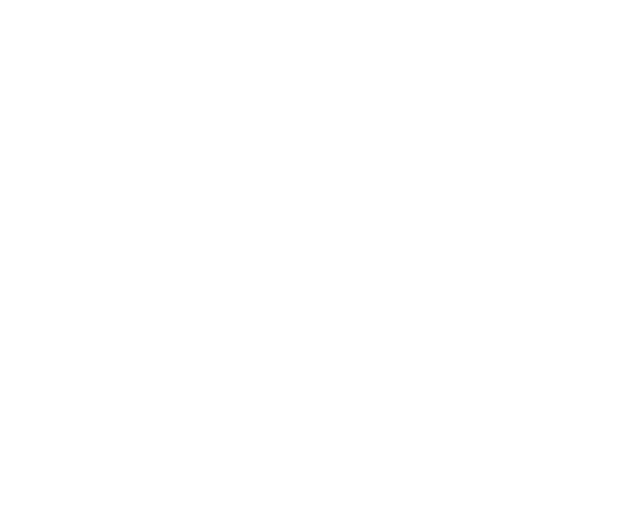
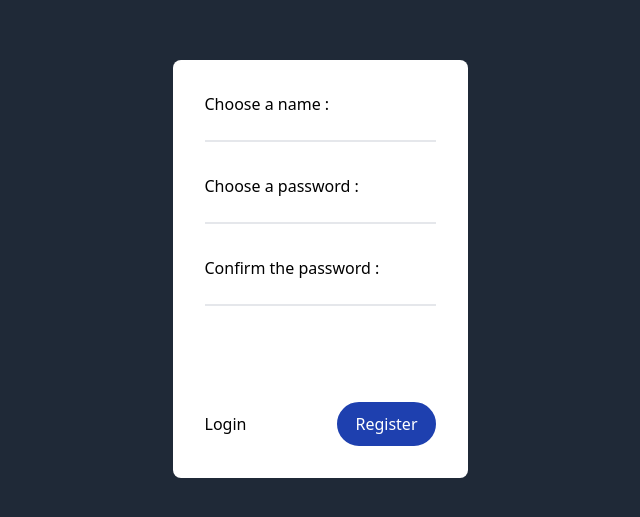
Before and after one commit to Adrienfdupont/memoro, an Angular app: page /register in a window 1280 px wide. Before the commit this address led to /. Shown: the part 131-648 px from the top of the page, without its empty margins (320-960 px from the left). Built offline with nearby package versions, Linux system fonts and the light colour scheme.

Commit message:
register

```diff
--- a/src/app/admin/admin-routing.module.ts
+++ b/src/app/admin/admin-routing.module.ts
@@ -2,17 +2,12 @@
 import { RouterModule, Routes } from '@angular/router';
 import { AccountComponent } from './account/account.component';
 import { authGuard } from '../auth/auth.guard';
-import { LoginComponent } from '../auth/login/login.component';
 
 const routes: Routes = [
   {
     path: 'account',
     component: AccountComponent,
     canActivate: [authGuard],
-  },
-  {
-    path: 'login',
-    component: LoginComponent,
   },
 ];
 
--- a/src/app/app-routing.module.ts
+++ b/src/app/app-routing.module.ts
@@ -1,10 +1,21 @@
 import { NgModule } from '@angular/core';
 import { RouterModule, Routes } from '@angular/router';
+import { LoginComponent } from './auth/login/login.component';
+import { RegisterComponent } from './auth/register/register.component';
 
-const routes: Routes = [];
+const routes: Routes = [
+  {
+    path: 'login',
+    component: LoginComponent,
+  },
+  {
+    path: 'register',
+    component: RegisterComponent,
+  },
+];
 
 @NgModule({
   imports: [RouterModule.forRoot(routes)],
-  exports: [RouterModule]
+  exports: [RouterModule],
 })
-export class AppRoutingModule { }
+export class AppRoutingModule {}
--- a/src/app/app.module.ts
+++ b/src/app/app.module.ts
@@ -6,9 +6,10 @@
 import { LoginComponent } from './auth/login/login.component';
 import { HttpClientModule } from '@angular/common/http';
 import { ReactiveFormsModule } from '@angular/forms';
+import { RegisterComponent } from './auth/register/register.component';
 
 @NgModule({
-  declarations: [AppComponent, LoginComponent],
+  declarations: [AppComponent, LoginComponent, RegisterComponent],
   imports: [
     BrowserModule,
     AppRoutingModule,
--- a/src/app/auth/auth.service.ts
+++ b/src/app/auth/auth.service.ts
@@ -19,6 +19,10 @@
     return this.http.post<any>(`${this.apiUrl}/login`, userdata);
   }
 
+  register(userdata: object): Observable<any> {
+    return this.http.post<any>(`${this.apiUrl}/user`, userdata);
+  }
+
   logout(): void {
     localStorage.removeItem('token');
     this.router.navigateByUrl('login');
--- a/src/app/auth/login/login.component.html
+++ b/src/app/auth/login/login.component.html
@@ -5,7 +5,7 @@
     class="flex flex-col gap-8 bg-white p-8 rounded-lg"
   >
     <div class="flex flex-col">
-      <label for="name">Name :</label>
+      <label for="name">Enter your name :</label>
       <input
         formControlName="username"
         required
@@ -15,7 +15,7 @@
     </div>
 
     <div class="flex flex-col">
-      <label for="password">Password :</label>
+      <label for="password">Enter your password :</label>
       <input
         formControlName="password"
         required
@@ -26,12 +26,14 @@
 
     <div class="h-8 text-red-500 relative">
       <p class="absolute">
-        {{ serverResponse }}
+        {{ message }}
       </p>
     </div>
 
     <div class="flex justify-between items-center">
-      <a class="hover:underline cursor-pointer">Register</a>
+      <a class="hover:underline cursor-pointer" routerLink="/register"
+        >Register</a
+      >
       <button type="submit" class="btn primary">Login</button>
     </div>
   </form>
--- a/src/app/auth/login/login.component.ts
+++ b/src/app/auth/login/login.component.ts
@@ -8,7 +8,7 @@
 })
 export class LoginComponent {
   loginForm: FormGroup;
-  serverResponse: string;
+  message: string;
 
   constructor(
     private formBuilder: FormBuilder,
@@ -18,7 +18,7 @@
       username: [null, Validators.required],
       password: [null, Validators.required],
     });
-    this.serverResponse = '';
+    this.message = '';
   }
 
   login(): string {
@@ -27,9 +27,9 @@
         localStorage.setItem('token', response.token);
       },
       error: (response) => {
-        this.serverResponse = response.error.message;
+        this.message = response.error.message;
       },
     });
-    return this.serverResponse;
+    return this.message;
   }
 }
--- /dev/null
+++ b/src/app/auth/register/register.component.html
@@ -0,0 +1,60 @@
+<main class="flex justify-center items-center bg-gray-800 h-screen">
+  <form
+    [formGroup]="registerForm"
+    (ngSubmit)="submit()"
+    class="flex flex-col gap-8 bg-white p-8 rounded-lg"
+  >
+    <div class="flex flex-col">
+      <label for="name">Choose a name :</label>
+      <input
+        formControlName="username"
+        required
+        type="text"
+        class="border-b-2 outline-none"
+      />
+    </div>
+
+    <div class="flex flex-col">
+      <label for="password">Choose a password :</label>
+      <input
+        formControlName="password"
+        required
+        type="password"
+        class="border-b-2 outline-none"
+      />
+    </div>
+
+    <div class="flex flex-col">
+      <label for="confirmPassword">Confirm the password :</label>
+      <input
+        formControlName="confirmedPassword"
+        required
+        type="password"
+        class="border-b-2 outline-none"
+      />
+    </div>
+
+    <div class="h-8 relative">
+      <p
+        class="absolute"
+        [ngClass]="{
+          'text-red-700': messageError,
+          'text-green-700': !messageError
+        }"
+      >
+        {{ message }}
+      </p>
+    </div>
+
+    <div class="flex justify-between items-center">
+      <a class="hover:underline cursor-pointer" routerLink="/login">Login</a>
+      <button
+        type="submit"
+        [disabled]="!registerForm.valid"
+        class="btn primary"
+      >
+        Register
+      </button>
+    </div>
+  </form>
+</main>
--- /dev/null
+++ b/src/app/auth/register/register.component.ts
@@ -0,0 +1,62 @@
+import { Component } from '@angular/core';
+import { FormBuilder, FormGroup, Validators } from '@angular/forms';
+import { AuthService } from '../auth.service';
+import { AbstractControl, ValidatorFn } from '@angular/forms';
+
+@Component({
+  selector: 'app-register',
+  templateUrl: './register.component.html',
+})
+export class RegisterComponent {
+  registerForm: FormGroup;
+  message: string;
+  messageError: boolean;
+
+  constructor(
+    private formBuilder: FormBuilder,
+    private authService: AuthService
+  ) {
+    this.registerForm = this.formBuilder.group({
+      username: [null, Validators.required],
+      password: [null, Validators.required],
+      confirmedPassword: [null, Validators.required],
+    });
+    this.registerForm
+      .get('confirmedPassword')
+      ?.setValidators(this.passwordMatchValidator());
+    this.message = '';
+    this.messageError = false;
+  }
+
+  submit(): void {
+    this.authService.register(this.registerForm.getRawValue()).subscribe({
+      next: (response) => {
+        this.messageError = false;
+        this.message = response.message;
+      },
+      error: (response) => {
+        this.messageError = true;
+        this.message = response.error.message;
+      },
+    });
+  }
+
+  passwordMatchValidator(): ValidatorFn {
+    return (control: AbstractControl): { [key: string]: any } | null => {
+      const password = this.registerForm.get('password');
+      const confirmedPassword = control;
+
+      if (
+        password &&
+        confirmedPassword &&
+        password.value !== confirmedPassword.value
+      ) {
+        this.messageError = true;
+        this.message = "Passwords don't match";
+        return { passwordMismatch: true };
+      }
+      this.message = '';
+      return null;
+    };
+  }
+}
```
